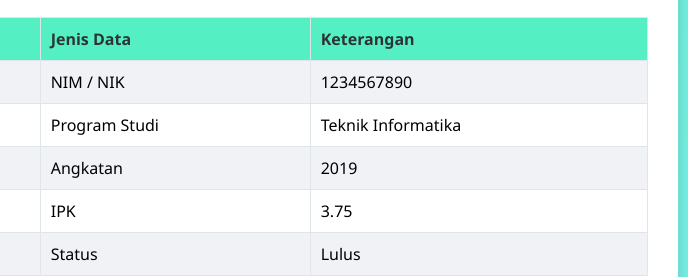
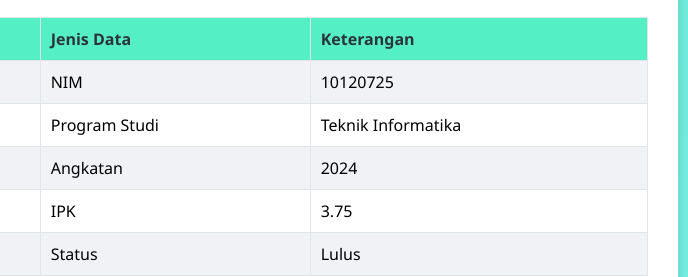
Before and after one commit to megaalaelawati-star/latihan-git-5, a plain HTML site: page data.html in a window 1280 px wide. Shown: the part 275-552 px from the top of the page, 342-1030 px from the left. Drawn offline with Linux system fonts and the light colour scheme.

Commit message:
update fitur baru

```diff
--- a/data.html
+++ b/data.html
@@ -86,8 +86,8 @@
       </tr>
       <tr>
         <td>1</td>
-        <td>NIM / NIK</td>
-        <td>1234567890</td>
+        <td>NIM</td>
+        <td>10120725</td>
       </tr>
       <tr>
         <td>2</td>
@@ -97,7 +97,7 @@
       <tr>
         <td>3</td>
         <td>Angkatan</td>
-        <td>2019</td>
+        <td>2024</td>
       </tr>
       <tr>
         <td>4</td>
```
